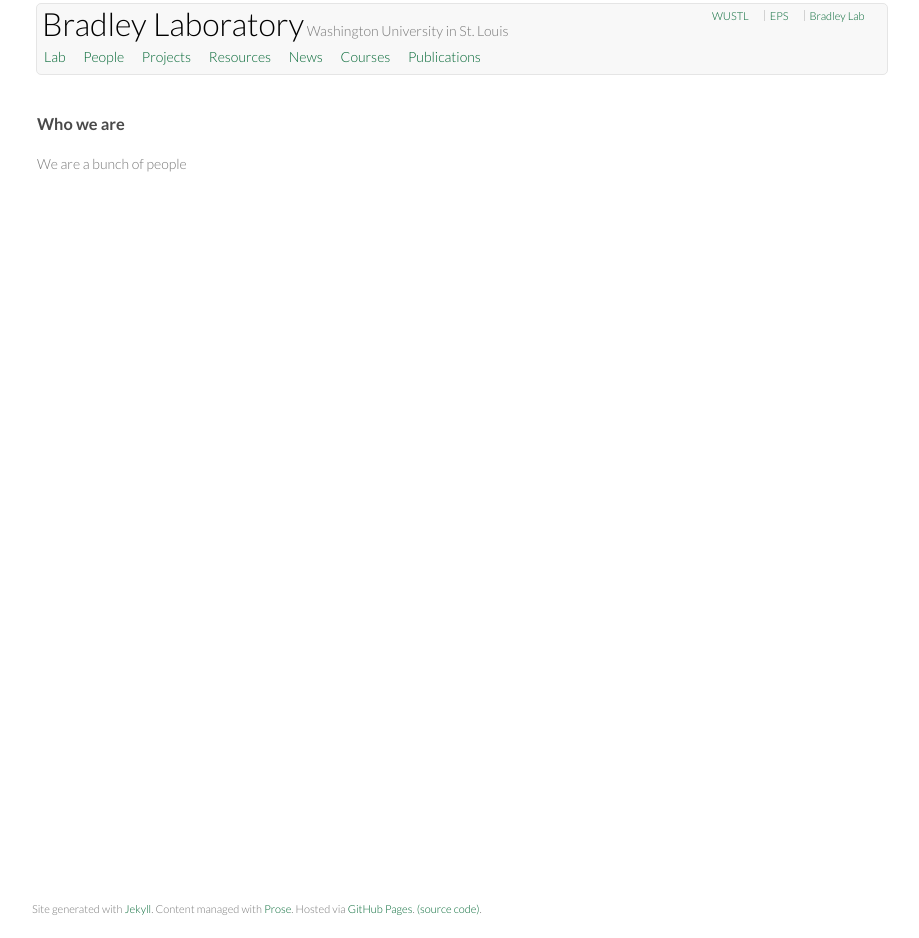
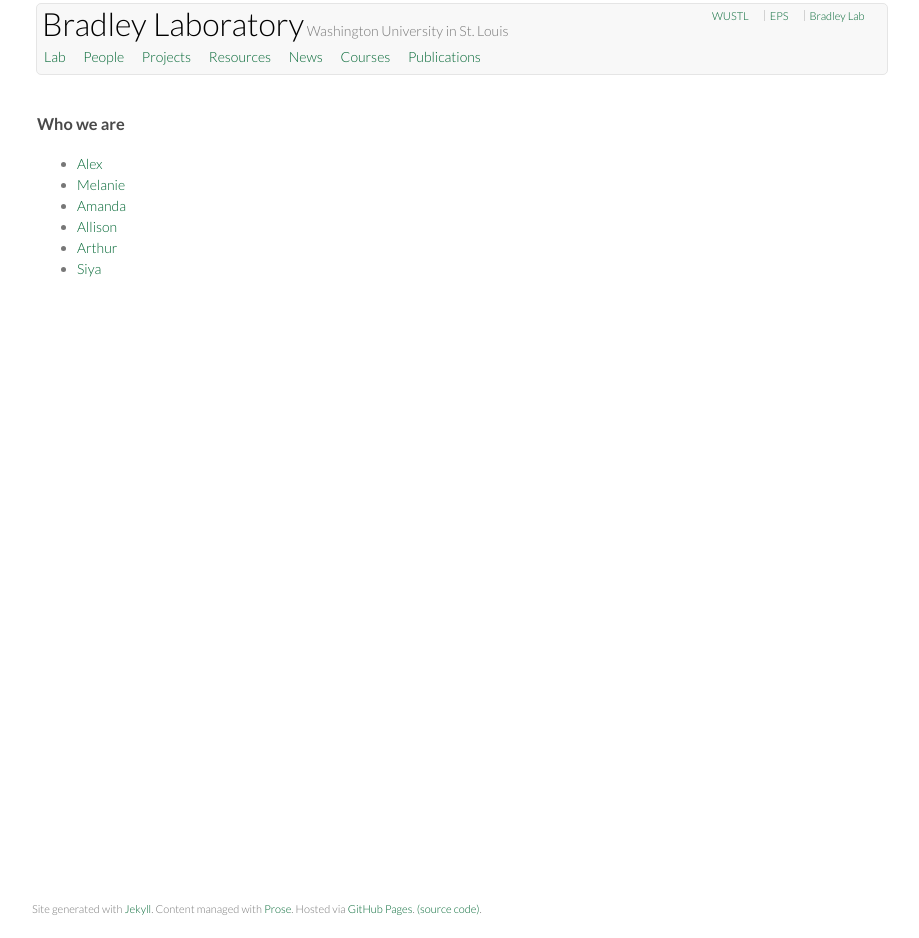
Before and after one commit to bradleylab/bradleylab.github.io, a Jekyll site: the page built from people/index.html, in a window 1280 px wide. Shown: the whole page, without its empty margins (178-1097 px from the left). Built offline with Jekyll 4.4.1, drawn with Linux system fonts in a browser that asks for light colours; Markdown is read by kramdown in place of the engine named in the settings.

Commit message:
try nested layout for person

```diff
--- a/people/index.html
+++ b/people/index.html
@@ -6,7 +6,16 @@ title: Bradley Lab People
 <section>
         <h3>Who we are</h3>
 
-        <p>We are a bunch of people </p>
+        <div id="team">
+        <ul>
+        <li><a href ="/index.html">Alex</a></li>
+        <li><a href ="/index.html">Melanie</a></li>
+        <li><a href ="/index.html">Amanda</a></li>
+        <li><a href ="/index.html">Allison</a></li>
+        <li><a href ="/index.html">Arthur</a></li>
+        <li><a href ="/index.html">Siya</a></li>
+        </ul>
+        </div>
 
 
 
```
Also changed, not shown: _layouts/person.html (added, +10 -0 lines), people/_posts/alex.md (+1 -1 lines).
